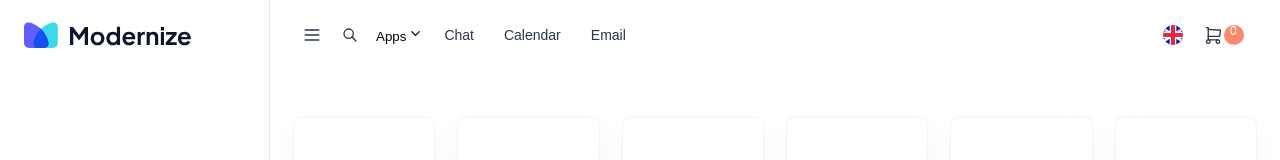
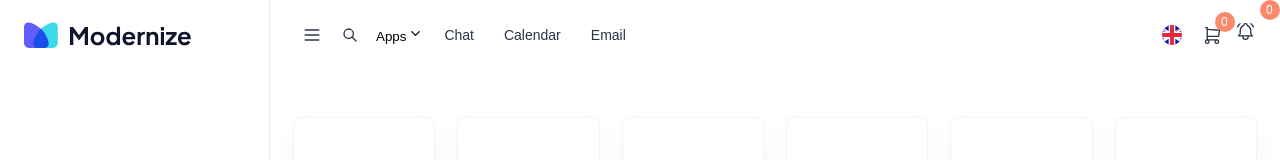
Before and after one commit to WhiteRabbit130/mern-modernize-exe, a React (Create React App) app: page / in a window 1280 px wide. Shown: the top 160 px of the page. Built offline with nearby package versions, Linux system fonts and the light colour scheme.

Commit message:
make shopping cart

```diff
--- a/src/app/App.jsx
+++ b/src/app/App.jsx
@@ -1,6 +1,6 @@
 import logo from '../assets/logo.svg';
 import './app.css';
-import { IconMenu2, IconSearch, IconShoppingCart } from '@tabler/icons-react';
+import { IconMenu2, IconSearch, IconShoppingCart, IconBellRinging } from '@tabler/icons-react';
 import flagEnSvg from '../assets/flags/icon-flag-en.svg';
 
 function App() {
@@ -67,6 +67,18 @@ function App() {
                 <span className="anchorOriginTopRight">0</span>
               </span>
             </div>
+            <div className="notification">
+              <span className="icon-notification">
+                <IconBellRinging
+                  size={21}
+                  color="currentColor"
+                  stroke={1.5}
+                  strokeLinejoin="round"
+                  strokeLinecap="round"
+                />
+                <span className="anchorOriginTopRight">0</span>
+              </span>
+            </div>
           </div>
         </header>
 
--- a/src/app/app.css
+++ b/src/app/app.css
@@ -244,6 +244,7 @@ body {
   width: 20px;
   height: 20px;
   border-radius: 50%;
+  cursor: pointer;
 }
 
 .lang-menu-en {
@@ -258,6 +259,8 @@ body {
 .shopping-cart {
   padding: 12px;
   margin-left: 8px;
+  position: relative;
+  cursor: pointer;
 }
 
 .icon-shopping-cart {
@@ -266,6 +269,10 @@ body {
 }
 
 .anchorOriginTopRight {
+  display: flex;
+  flex-flow: wrap;
+  align-items: center;
+  box-sizing: border-box;
   font-family: "Plus Jakarta Sans", sans-serif;
   font-weight: 500;
   font-size: 0.75rem;
@@ -276,8 +283,11 @@ body {
   border-radius: 10px;
   background-color: rgb(250, 137, 107);
   color: rgb(255, 255, 255);
+  position: absolute;
   top: 0px;
   right: 0px;
+  /* transform: scale(1) translate(50%, -50%);
+  transform-origin: 100% 0%; */
 }
 
 @media (min-width: 600px) {
```
